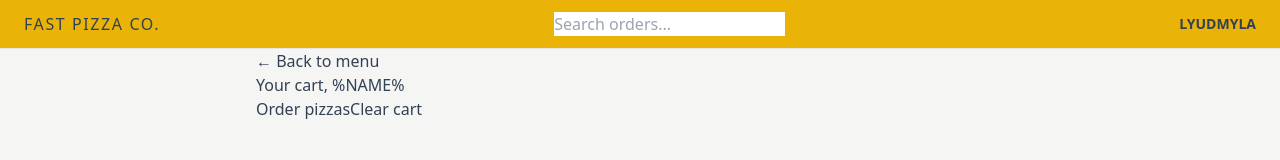
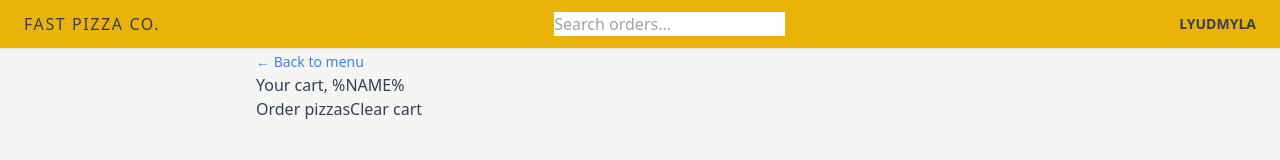
Before and after one commit to milaandrushchenko/fast-pizza, a React (Vite) app: page /cart in a window 1280 px wide. Shown: the top 160 px of the page. Built offline with nearby package versions, Linux system fonts and the light colour scheme.

Commit message:
add style for buttons

```diff
--- a/src/features/cart/Cart.jsx
+++ b/src/features/cart/Cart.jsx
@@ -29,7 +29,12 @@
 
   return (
     <div>
-      <Link to="/menu">&larr; Back to menu</Link>
+      <Link
+        to="/menu"
+        className="text-sm text-blue-500 hover:text-blue-600 hover:underline"
+      >
+        &larr; Back to menu
+      </Link>
 
       <h2>Your cart, %NAME%</h2>
 
--- a/src/features/order/CreateOrder.jsx
+++ b/src/features/order/CreateOrder.jsx
@@ -1,6 +1,5 @@
-import { useState } from "react";
-import { Form, redirect, useActionData, useNavigation } from "react-router-dom";
-import { createOrder } from "../../services/apiRestaurant";
+import { Form, redirect, useActionData, useNavigation } from 'react-router-dom';
+import { createOrder } from '../../services/apiRestaurant';
 
 // https://uibakery.io/regex-library/phone-number
 const isValidPhone = (str) =>
@@ -11,21 +10,21 @@
 const fakeCart = [
   {
     pizzaId: 12,
-    name: "Mediterranean",
+    name: 'Mediterranean',
     quantity: 2,
     unitPrice: 16,
     totalPrice: 32,
   },
   {
     pizzaId: 6,
-    name: "Vegetale",
+    name: 'Vegetale',
     quantity: 1,
     unitPrice: 13,
     totalPrice: 13,
   },
   {
     pizzaId: 11,
-    name: "Spinach and Mushroom",
+    name: 'Spinach and Mushroom',
     quantity: 1,
     unitPrice: 15,
     totalPrice: 15,
@@ -38,7 +37,7 @@
   const navigation = useNavigation();
 
   const formErrors = useActionData();
-  const isSubmitting = navigation.state === "submitting";
+  const isSubmitting = navigation.state === 'submitting';
 
   return (
     <div>
@@ -78,8 +77,11 @@
 
         <div>
           <input type="hidden" name="cart" value={JSON.stringify(cart)} />
-          <button disabled={isSubmitting}>
-            {isSubmitting ? "Placing order..." : "Order now"}
+          <button
+            disabled={isSubmitting}
+            className="inline-block rounded-full bg-yellow-400 px-4 py-3 font-semibold uppercase tracking-wide text-stone-800 transition-colors duration-300 hover:bg-yellow-300 focus:bg-yellow-300 focus:outline-none focus:ring focus:ring-yellow-300 focus:ring-offset-2 disabled:cursor-not-allowed disabled:bg-slate-600"
+          >
+            {isSubmitting ? 'Placing order...' : 'Order now'}
           </button>
         </div>
       </Form>
@@ -94,12 +96,12 @@
   const order = {
     ...data,
     cart: JSON.parse(data.cart),
-    priority: data.priority === "on",
+    priority: data.priority === 'on',
   };
 
   const errors = {};
   if (!isValidPhone(order.phone))
-    errors.phone = "Please enter a valid phone number";
+    errors.phone = 'Please enter a valid phone number';
 
   if (Object.keys(errors).length > 0) return errors;
 
```
